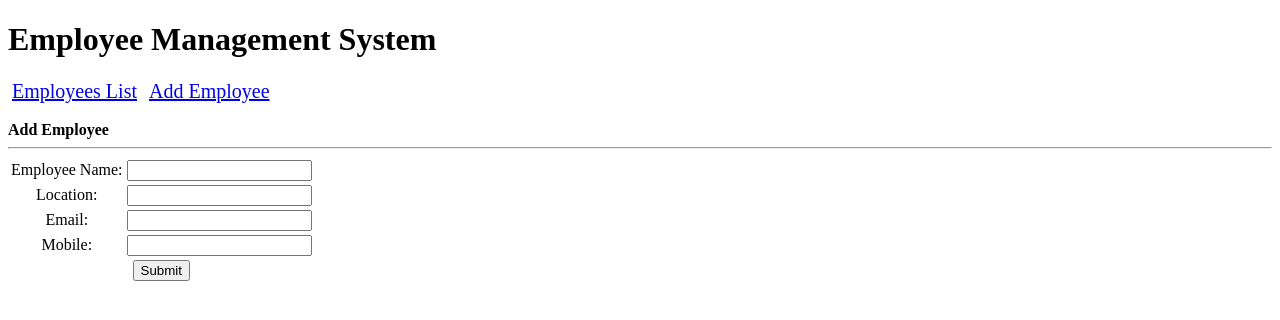
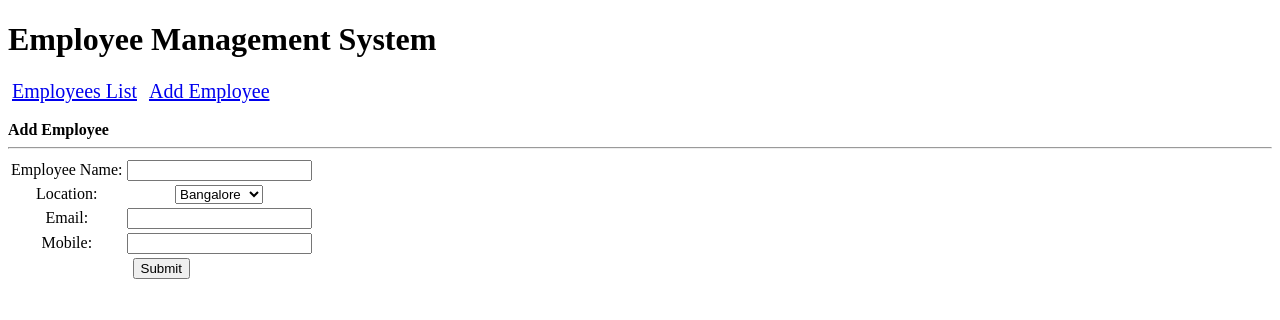
Before and after one commit to aearavindh/JFS_EMS, an Angular app: page /addEmployee in a window 1280 px wide. Shown: the top 320 px of the page. Built offline with nearby package versions, Linux system fonts and the light colour scheme; what angular-in-memory-web-api would draw is missing.

Commit message:
location changed from textbox to dropdown list

```diff
--- a/src/app/add-employee/add-employee.component.html
+++ b/src/app/add-employee/add-employee.component.html
@@ -7,7 +7,9 @@
     </tr>
     <tr>
         <td><label>Location:</label></td>
-        <td><input type="text" #empLocation id="location"></td>
+        <td><select #empLocation id="location">
+          <option *ngFor="let location of locationList">{{location}}</option>
+          </select></td>
     </tr>
     <tr>
         <td><label>Email:</label></td>
--- a/src/app/add-employee/add-employee.component.ts
+++ b/src/app/add-employee/add-employee.component.ts
@@ -10,6 +10,7 @@ import { EmployeeService } from '../employee.service';
 })
 export class AddEmployeeComponent implements OnInit {
   title = 'Add Employee';
+  locationList = ['Bangalore','Chennai','Pune','Hyderabad'];
   constructor(private employeeService: EmployeeService, private router: Router) { }
 
   ngOnInit() {
--- a/src/app/edit-employee/edit-employee.component.html
+++ b/src/app/edit-employee/edit-employee.component.html
@@ -7,7 +7,10 @@
     </tr>
     <tr>
         <td><label>Location:</label></td>
-        <td><input type="text" [(ngModel)]="employee.location" id="location"></td>
+        <td><select id="location" [(ngModel)]="employee.location">
+          <option selected>{{employee.location}}</option>
+          <option *ngFor="let location of locationList">{{location}}</option>
+          </select></td>
     </tr>
     <tr>
         <td><label>Email:</label></td>
--- a/src/app/edit-employee/edit-employee.component.ts
+++ b/src/app/edit-employee/edit-employee.component.ts
@@ -12,6 +12,7 @@ import { EmployeeService } from '../employee.service';
 })
 export class EditEmployeeComponent implements OnInit {
   title = 'Edit Employee';
+  locationList = ['Bangalore','Chennai','Pune','Hyderabad'];
   employee: Employee;
 
   constructor(
@@ -23,7 +24,9 @@ export class EditEmployeeComponent implements OnInit {
   ngOnInit(): void {
     this.route.paramMap
       .switchMap((params: ParamMap) => this.employeeService.getEmployee(+params.get('id')))
-      .subscribe(employee => this.employee = employee);
+      .subscribe(employee => {this.employee = employee;
+                              this.locationList = this.locationList.filter(loc => loc !== this.employee.location);
+      });
   }
   update(): void {
     this.employeeService.update(this.employee)
```
